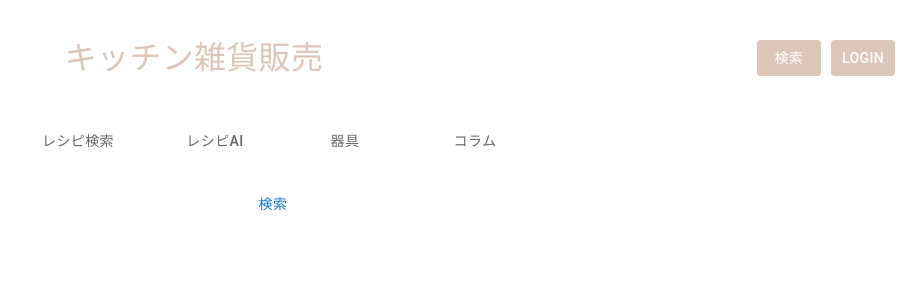
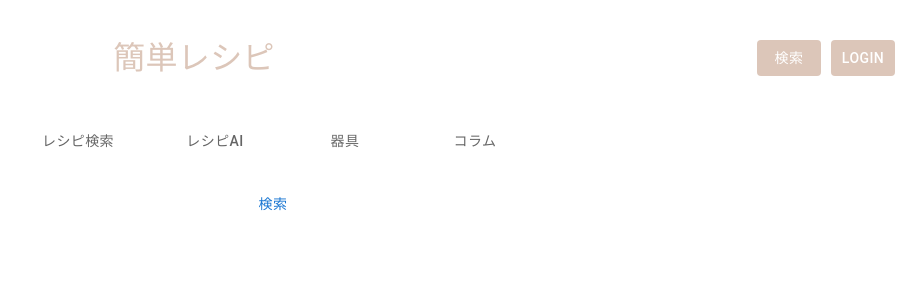
Before and after one commit to Ayano622/my-app, a Next.js app: page /ask in a window 1280 px wide. Shown: the top 300 px of the page, without its empty margins (367-1280 px from the left). Built offline with nearby package versions, Linux system fonts and the light colour scheme.

Commit message:
fix constants

```diff
--- a/src/common/constants.ts
+++ b/src/common/constants.ts
@@ -1,5 +1,5 @@
 export const COMMON = {
   HEADER: {
-    TITLE: "キッチン雑貨販売",
+    TITLE: "簡単レシピ",
   },
 };
```
